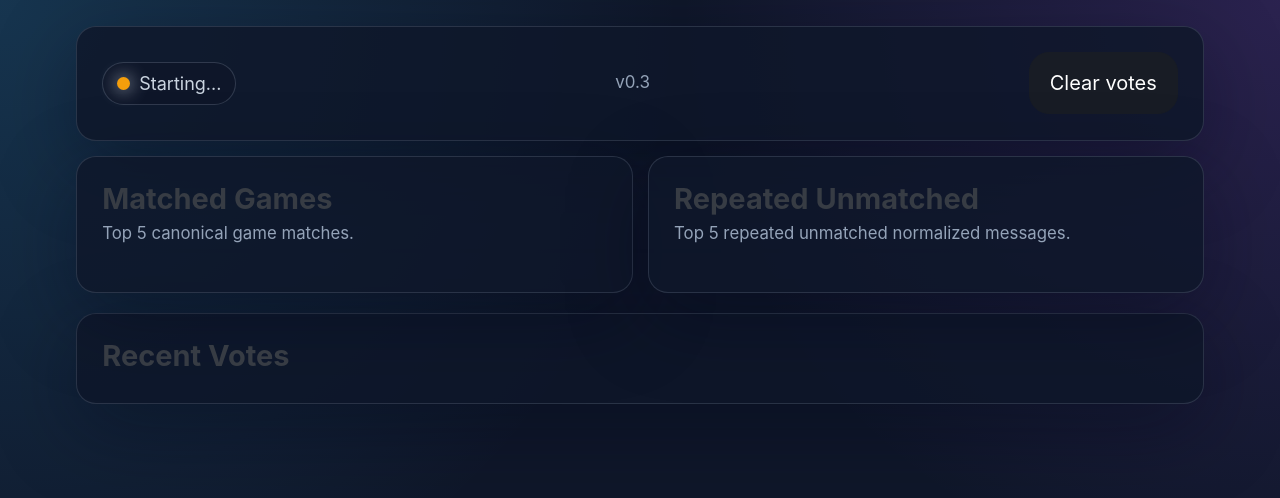
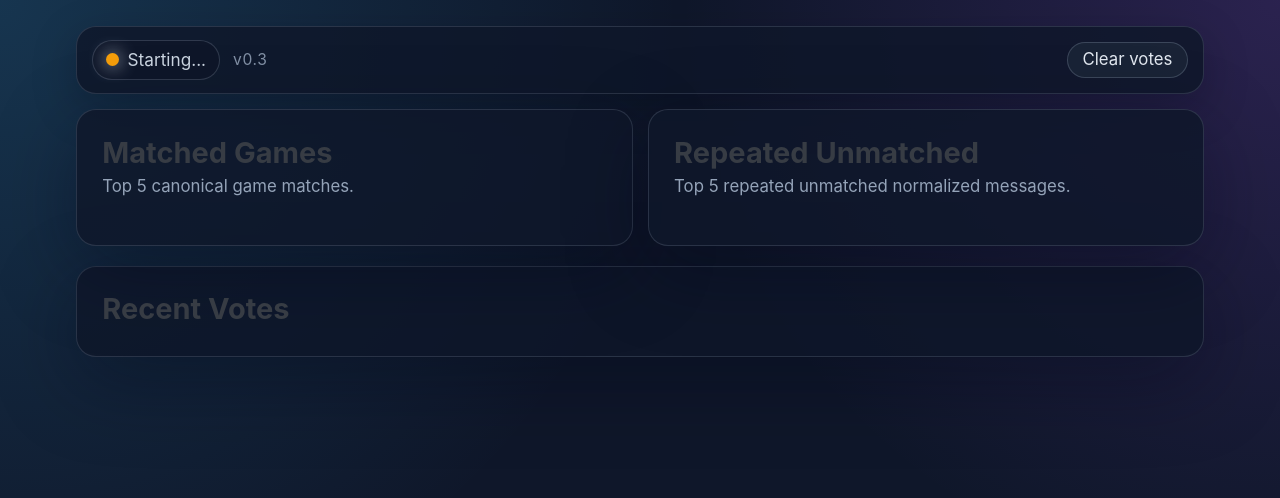
Before and after one commit to nylith-code/gamevote, a plain HTML site: page index.html in a window 1280 px wide. Drawn offline with nearby package versions, Linux system fonts and the light colour scheme; a script that the page names is missing.

Commit message:
Refine status toolbar design

```diff
--- a/index.html
+++ b/index.html
@@ -42,6 +42,16 @@
       align-items: center;
       justify-content: space-between;
       margin-bottom: 0.75rem;
+      padding: 0.65rem 0.75rem;
+      border-radius: 1rem;
+      box-shadow: 0 14px 44px rgba(2, 6, 23, 0.26);
+    }
+
+    .status-left {
+      display: inline-flex;
+      align-items: center;
+      gap: 0.65rem;
+      min-width: 0;
     }
 
     .status-pill {
@@ -49,12 +59,12 @@
       gap: 0.45rem;
       align-items: center;
       width: fit-content;
-      padding: 0.35rem 0.7rem;
+      padding: 0.32rem 0.65rem;
       border: 1px solid rgba(148, 163, 184, 0.25);
       border-radius: 999px;
       color: #cbd5e1;
       background: rgba(15, 23, 42, 0.9);
-      font-size: 0.9rem;
+      font-size: 0.86rem;
       min-width: 0;
     }
 
@@ -66,8 +76,28 @@
 
     .version {
       color: #94a3b8;
-      font-size: 0.85rem;
+      font-size: 0.78rem;
+      letter-spacing: 0.04em;
+      opacity: 0.85;
       white-space: nowrap;
+    }
+
+    #resetButton {
+      width: auto;
+      margin: 0;
+      padding: 0.42rem 0.75rem;
+      border: 1px solid rgba(148, 163, 184, 0.28);
+      border-radius: 999px;
+      background: rgba(30, 41, 59, 0.72);
+      color: #e2e8f0;
+      font-size: 0.84rem;
+      line-height: 1;
+      box-shadow: none;
+    }
+
+    #resetButton:hover {
+      background: rgba(51, 65, 85, 0.9);
+      border-color: rgba(226, 232, 240, 0.35);
     }
 
     .dot {
@@ -196,6 +226,7 @@
 
     @media (max-width: 420px) {
       .status-card { flex-direction: column; }
+      .status-left { justify-content: space-between; }
       .status-pill, #resetButton { width: 100%; }
       .small { display: none; }
       .chat-log { max-height: 18rem; }
@@ -205,8 +236,10 @@
 <body>
   <main class="container">
     <article class="status-card" id="statusCard">
-      <span class="status-pill" id="statusPill"><span class="dot"></span><span id="statusText">Starting...</span></span>
-      <span class="version">v0.3</span>
+      <div class="status-left">
+        <span class="status-pill" id="statusPill"><span class="dot"></span><span id="statusText">Starting...</span></span>
+        <span class="version">v0.3</span>
+      </div>
       <button id="resetButton" class="contrast">Clear votes</button>
     </article>
 
```
